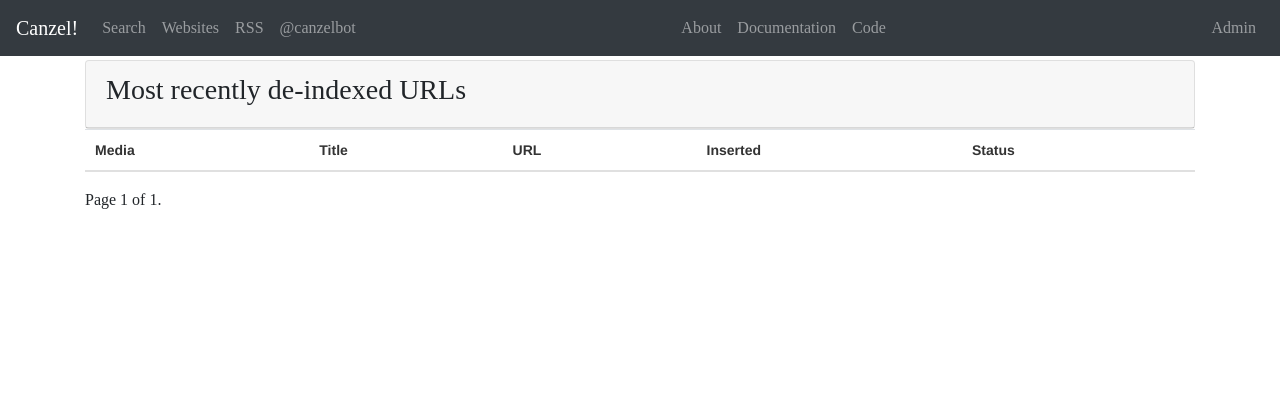
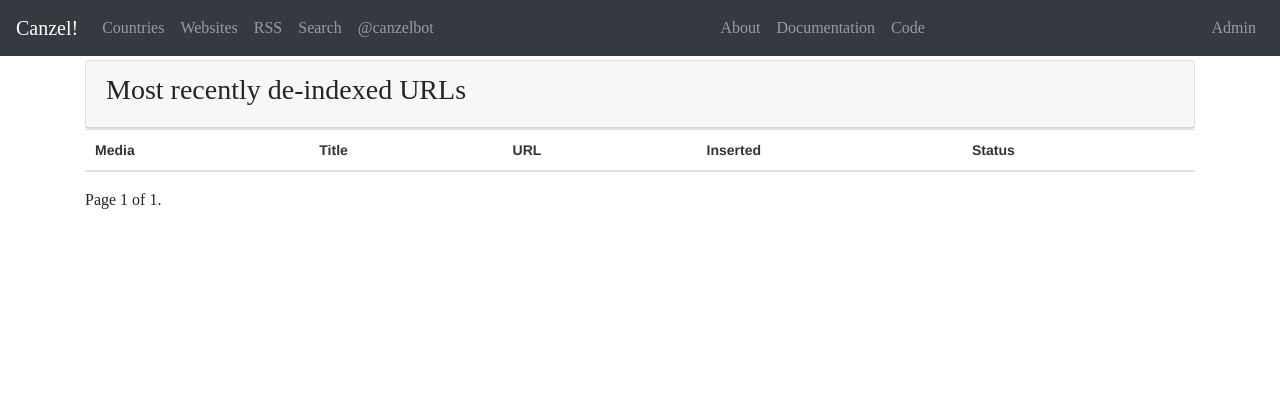
Before and after one commit to sowdust/canzel, a Django app: page / in a window 1280 px wide. Shown: the top 420 px of the page. Run offline with Django 3.2, Linux system fonts and the light colour scheme; data that the repository does not hold is empty; some libraries are stand-ins or nearby versions.

Commit message:
added country menu

```diff
--- a/robotsmonitor/templates/base.html
+++ b/robotsmonitor/templates/base.html
@@ -56,9 +56,10 @@
         <!-- menu principale -->
         <div class="collapse navbar-collapse" id="navbarCollapse">
           <ul class="navbar-nav mr-auto">
-            <li class="nav-item"><a class="nav-link" href="/search">Search</a></li>
+            <li class="nav-item"><a class="nav-link" href="/countries">Countries</a></li>
             <li class="nav-item"><a class="nav-link" href="/websites">Websites</a></li>
             <li class="nav-item"><a class="nav-link" href="{% url 'rss_index' %}">RSS</a></li>
+            <li class="nav-item"><a class="nav-link" href="/search">Search</a></li>
             <li class="nav-item"><a class="nav-link" href="https://twitter.com/canzelbot" name="Twitter Account">@canzelbot</a></li>
           </ul>
           <ul class="navbar-nav mr-auto">
--- a/robotsmonitor/urls.py
+++ b/robotsmonitor/urls.py
@@ -6,7 +6,10 @@
 #    path('', views.index, name='index'),
     path('', views.robots_entries, name='index'),
     path('websites/', views.medias, name='medias'),
+    path('websites/country/<str:country>', views.medias_country, name='medias_country'),
+    path('countries/', views.countries, name='countries'),
     path('website/<slug:slug>/', views.media, name='media'),
+    path('entries/<str:country>/', views.robots_entries_country, name='entries_country'),
     path('entry/<int:entry_id>/', views.robots_entry, name='robots_entry'),
     path('search/', views.search, name='search'),
     path('about/', views.about, name='about'),
--- a/robotsmonitor/views.py
+++ b/robotsmonitor/views.py
@@ -13,8 +13,27 @@
 	page_obj = paginator.get_page(page_number)
 	return render(request, 'entries.html', {'entries': page_obj})
 
+def robots_entries_country(request, country):
+	entries = RobotsEntry.objects.filter(media__country=country).order_by('-inserted_at')
+	paginator = Paginator(entries, 50)
+	page_number = request.GET.get('page')
+	page_obj = paginator.get_page(page_number)
+	return render(request, 'entries.html', {'entries': page_obj})
+
+def countries(request):
+	medias = Media.objects.all()
+	country_codes = medias.order_by().values_list('country', flat=True).distinct()
+	countries = [Country(code) for code in country_codes]
+	context = {'countries' : countries}
+	return render(request, 'countries.html', context)
+
 def medias(request):
 	medias = Media.objects.all()
+	context = {'medias' : medias}
+	return render(request, 'medias.html', context)
+
+def medias_country(request,country):
+	medias = Media.objects.filter(country=country)
 	context = {'medias' : medias}
 	return render(request, 'medias.html', context)
 
```
